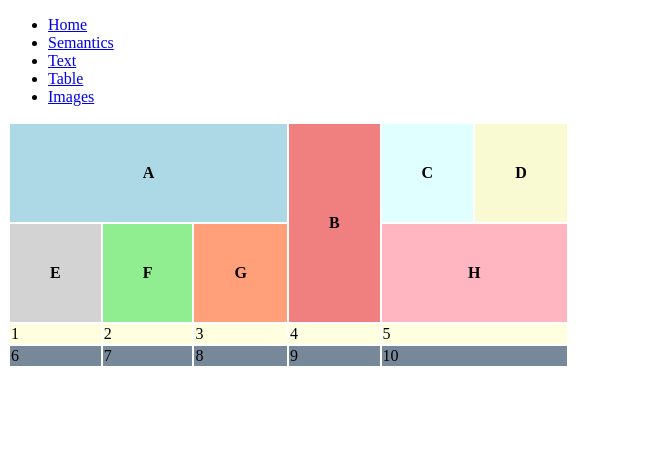
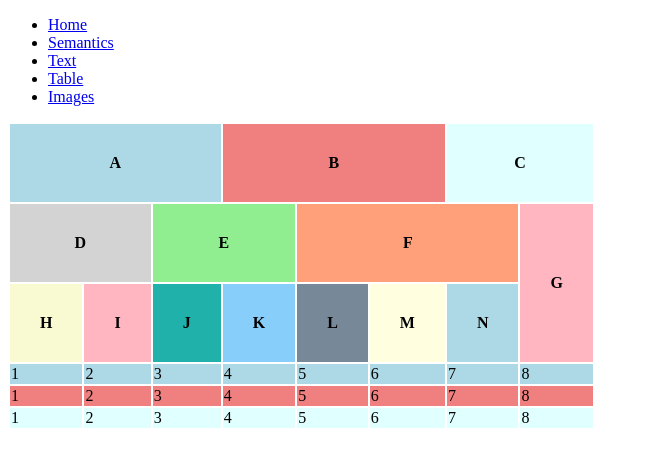
Before and after one commit to anthnyM/proyecto_html, a plain HTML site: page table.html in a window 1280 px wide. Shown: the whole page, without its empty margins (0-646 px from the left). Drawn offline with Linux system fonts and the light colour scheme.

Commit message:
Titles and table

```diff
--- a/table.html
+++ b/table.html
@@ -3,7 +3,7 @@
 <head>
     <meta charset="UTF-8">
     <meta name="viewport" content="width=device-width, initial-scale=1.0">
-    <title>Document</title>
+    <title>Table</title>
 </head>
 <body>
     <nav>
@@ -29,32 +29,56 @@
     <table>
         <thead>
             <tr>
-                <th colspan="3" style="background-color: lightblue; padding: 40px;">A</th>
-                <th rowspan="2" style="background-color: lightcoral; padding: 40px;">B</th>
-                <th style="background-color: lightcyan; padding: 40px;">C</th>
-                <th style="background-color: lightgoldenrodyellow; padding: 40px;">D</th>
+                <th colspan="3" style="background-color: lightblue; padding: 30px;">A</th>
+                <th colspan="3" style="background-color: lightcoral; padding: 30px;">B</th>
+                <th colspan="2" style="background-color: lightcyan; padding: 30px;">C</th>
             </tr>
             <tr>
-                <th style="background-color: lightgray; padding: 40px;">E</th>
-                <th style="background-color: lightgreen; padding: 40px;">F</th>
-                <th style="background-color: lightsalmon; padding: 40px;">G</th>
-                <th colspan="2" style="background-color: lightpink; padding: 40px;">H</th>
+                <th colspan="2" style="background-color: lightgray; padding: 30px;">D</th>
+                <th colspan="2" style="background-color: lightgreen; padding: 30px;">E</th>
+                <th colspan="3" style="background-color: lightsalmon; padding: 30px;">F</th>
+                <th colspan="1" rowspan="2" style="background-color: lightpink; padding: 30px;">G</th>
+            </tr>
+            <tr>
+                <th style="background-color: lightgoldenrodyellow; padding: 30px;">H</th>
+                <th style="background-color: lightpink; padding: 30px;">I</th>
+                <th style="background-color: lightseagreen; padding: 30px;">J</th>
+                <th style="background-color: lightskyblue; padding: 30px;">K</th>
+                <th style="background-color: lightslategray; padding: 30px;">L</th>
+                <th style="background-color: lightyellow; padding: 30px;">M</th>
+                <th style="background-color: lightblue; padding: 30px;">N</th>
             </tr>
         </thead>
         <tbody>
-            <tr style="background-color: lightyellow;">
+            <tr style="background-color: lightblue;">
                 <td>1</td>
                 <td>2</td>
                 <td>3</td>
                 <td>4</td>
-                <td colspan="2">5</td>
-            </tr>
-            <tr style="background-color: lightslategrey;">
+                <td>5</td>
                 <td>6</td>
                 <td>7</td>
                 <td>8</td>
-                <td>9</td>
-                <td colspan="2">10</td>
+            </tr>
+            <tr style="background-color: lightcoral;">
+                <td>1</td>
+                <td>2</td>
+                <td>3</td>
+                <td>4</td>
+                <td>5</td>
+                <td>6</td>
+                <td>7</td>
+                <td>8</td>
+            </tr>
+            <tr style="background-color: lightcyan;">
+                <td>1</td>
+                <td>2</td>
+                <td>3</td>
+                <td>4</td>
+                <td>5</td>
+                <td>6</td>
+                <td>7</td>
+                <td>8</td>
             </tr>
         </tbody>
     </table>
```
Also changed, not shown: images.html (+1 -1 lines), index.html (+1 -1 lines), semantics.html (+1 -1 lines), text.html (+1 -1 lines).
